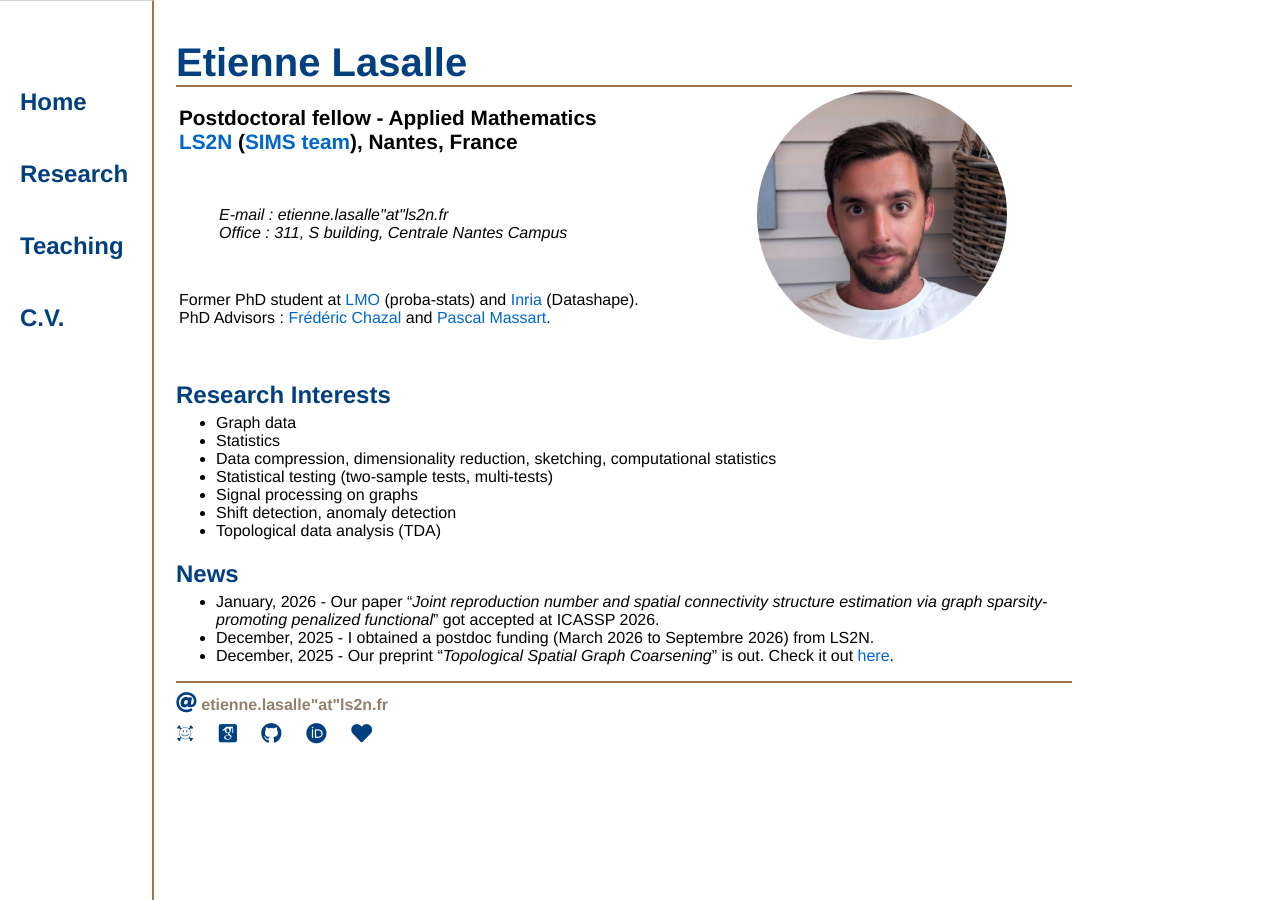
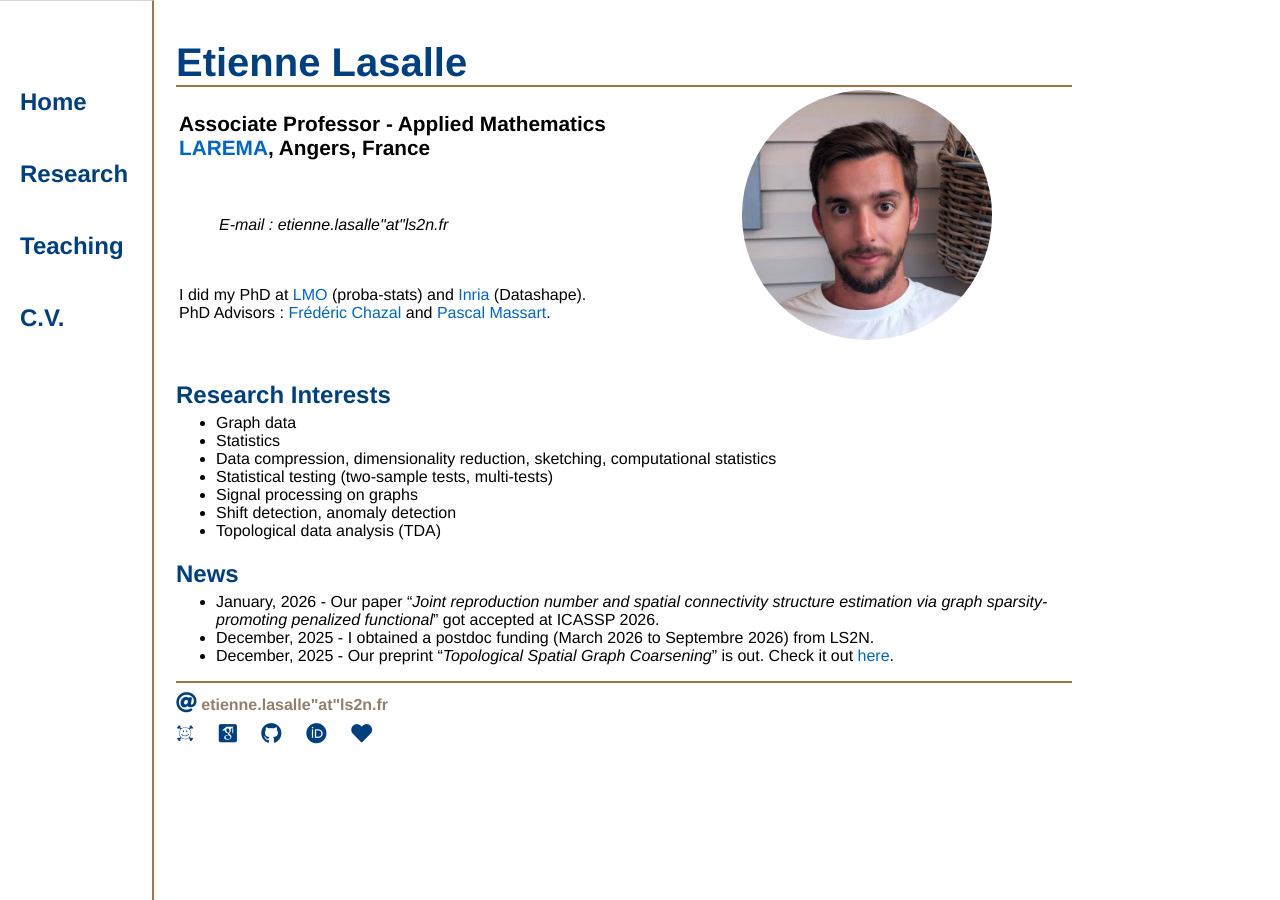
Before and after one commit to elasalle/elasalle.github.io, a Jekyll site: the page built from index.html, in a window 1280 px wide. Built offline with Jekyll 4.4.1, drawn with Linux system fonts in a browser that asks for light colours; some web fonts are replaced.

Commit message:
update larema

```diff
--- a/cv/index.html
+++ b/cv/index.html
@@ -7,13 +7,13 @@ title: Etienne Lasalle, CV
 
         <h2 class="title2">Current position</h2>
     <ul class="normalsize nomargin">
-        <li>Mar 2026 - Sep 2026 - <b>Postdoctoral fellow</b> in the <a href="https://www.ls2n.fr/equipe/sims/">SIMS team</a> (<a href="https://www.ls2n.fr/">LS2N</a>) working with <a href="https://bpascal-fr.github.io/">Barbara Pascal</a> and <a href="https://mirarizkallah.wordpress.com/">Mira Rizkallah</a>. <br>(Funding : LS2N - Trajectoire CR)</li>
+        <li>Sep 2026 - now - <b>Associate Professor</b> at <a href="https://math.univ-angers.fr/">LAREMA</a>. </li>
     </ul>
 
 
     <h2 class="title2">Previous positions</h2>
     <ul class="normalsize nomargin">
-        <li>Mar 2025 - Feb 2026 - <b>Postdoctoral fellow</b> in the <a href="https://www.ls2n.fr/equipe/sims/">SIMS team</a> (<a href="https://www.ls2n.fr/">LS2N</a>) working with <a href="https://bpascal-fr.github.io/">Barbara Pascal</a> and <a href="https://mirarizkallah.wordpress.com/">Mira Rizkallah</a>. <br>(Funding : CNRS - DIALOG)</li>
+        <li>Mar 2025 - Aug 2026 - <b>Postdoctoral fellow</b> in the <a href="https://www.ls2n.fr/equipe/sims/">SIMS team</a> (<a href="https://www.ls2n.fr/">LS2N</a>) working with <a href="https://bpascal-fr.github.io/">Barbara Pascal</a> and <a href="https://mirarizkallah.wordpress.com/">Mira Rizkallah</a>. <br>(Funding : CNRS - DIALOG until Feb 2026, then LS2N - Trajectoire CR)</li>
         <li>Jan 2023 - Mar 2025  -  <b>Postdoctoral fellow</b> in the <a href="">Ockham team</a> (INRIA & <a href="https://www.ens-lyon.fr/LIP/">LIP</a> (ENS de Lyon)) working with <a href="https://people.irisa.fr/Remi.Gribonval/">Rémi Gribonval</a> and <a href="https://tvayer.github.io/">Titouan Vayer</a>, among others. </li>
         <li>Sept 2019 - Dec 2022 - <b>Ph.D. Student</b> at <a href="https://www.imo.universite-paris-saclay.fr/fr/la-recherche/probabilites-et-statistiques/">LMO</a> (proba-stats) and <a href="https://www.inria.fr/fr/centre-inria-de-saclay">Inria</a> (Datashape) under the supervision of <a href="https://geometrica.saclay.inria.fr/team/Fred.Chazal/">Frédéric Chazal</a>
     and <a href="http://massart.pascal.free.fr/Site/Home.html">Pascal Massart</a> </li>
--- a/index.html
+++ b/index.html
@@ -6,8 +6,8 @@ title: Etienne Lasalle
 <div class="blurb">
 	<table>
 	<tr><td>
-		<h3 class="nomargin">Postdoctoral fellow - Applied Mathematics</h3>
-		<h3 class="nomargin"> <a href="https://www.ls2n.fr/">LS2N</a> (<a href="https://www.ls2n.fr/equipe/sims/">SIMS team</a>), Nantes, France
+		<h3 class="nomargin">Associate Professor - Applied Mathematics</h3>
+		<h3 class="nomargin"> <a href="https://math.univ-angers.fr/">LAREMA</a>, Angers, France
 		<!-- <h3 class="nomargin" style="font-style:italic;">I am currently looking for a post-doctoral position.</h3> -->
 	</td>
 	<td rowspan="4" class="top right">
@@ -22,11 +22,11 @@ title: Etienne Lasalle
 	<td class="normalsize">
 	<ul class="noitem nomargin" style="font-style:italic;">
 		<li>E-mail : etienne.lasalle"at"ls2n.fr</li>
-		<li>Office : 311, S building, Centrale Nantes Campus </li>
+		<!-- <li>Office : 311, S building, Centrale Nantes Campus </li> -->
 	</ul>
 	</td></tr>
 	<tr><td class="normalsize">
-	Former PhD student at <a href="https://www.imo.universite-paris-saclay.fr/fr/la-recherche/probabilites-et-statistiques/">LMO</a> (proba-stats) and <a href="https://www.inria.fr/fr/centre-inria-de-saclay">Inria</a> (Datashape). <br>
+	I did my PhD at <a href="https://www.imo.universite-paris-saclay.fr/fr/la-recherche/probabilites-et-statistiques/">LMO</a> (proba-stats) and <a href="https://www.inria.fr/fr/centre-inria-de-saclay">Inria</a> (Datashape). <br>
 	PhD Advisors : <a href="https://geometrica.saclay.inria.fr/team/Fred.Chazal/">Frédéric Chazal</a>
 	and <a href="http://massart.pascal.free.fr/Site/Home.html">Pascal Massart</a>.
 	</td></tr>
```
